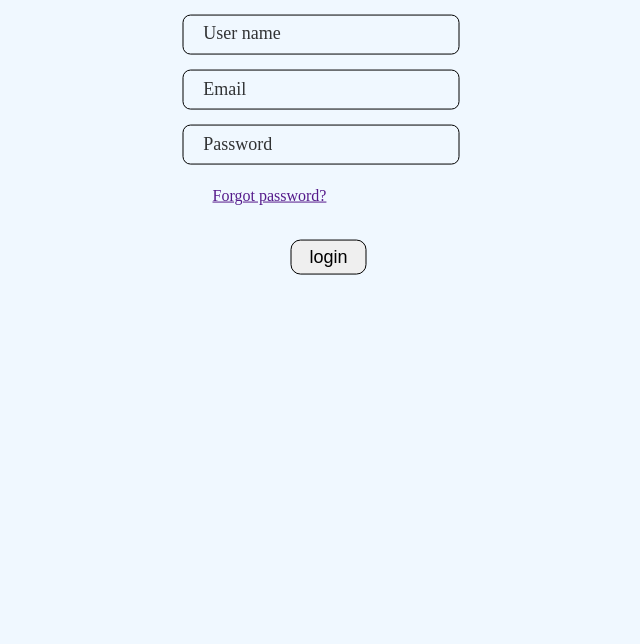
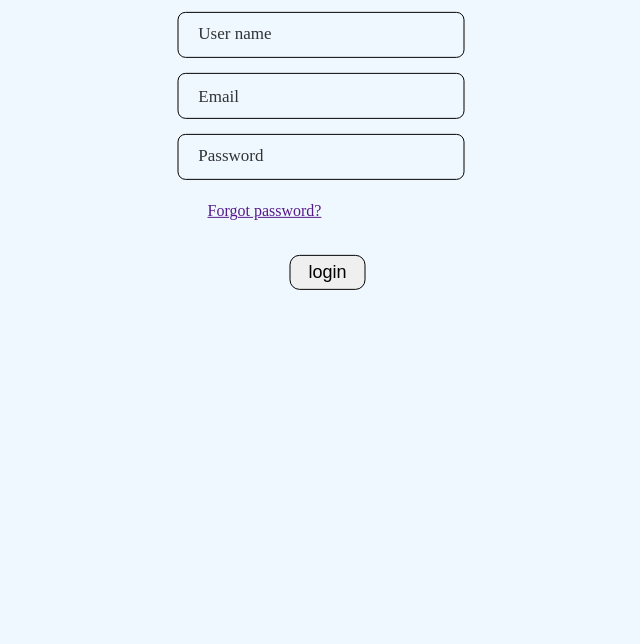
Before and after one commit to g3244/login, a plain HTML site: page index.html in a window 1280 px wide. Shown: the part 156-800 px from the top of the page, without its empty margins (319-959 px from the left). Drawn offline with Linux system fonts and the light colour scheme.

Commit message:
Add files via upload

```diff
--- a/style.css
+++ b/style.css
@@ -17,9 +17,9 @@ body {
         background-color: aliceblue;
         margin-bottom: 10px;
         font-size: 17px;
-        width: 250px;
-        padding-top: 9px;
-        padding-bottom: 9px;
+        width: 260px;
+        padding-top: 12px;
+        padding-bottom: 12px;
         padding-right: 10px;
         padding-left: 15px;
         border-radius: 8px;
@@ -27,10 +27,10 @@ body {
         outline: 1px black;
     }
     .label1 {
-        font-size: 18px;
+        font-size: 17px;
         position: absolute;
         left: 1.3rem;
-        top: 6.4rem;
+        top: 6.6rem;
         color: rgba(0, 0, 0, 0.795);
         cursor: text;
         transition: 0.3s;
@@ -48,9 +48,9 @@ body {
         background-color: aliceblue;
         margin-bottom: 10px;
         font-size: 17px;
-        width: 250px;
-        padding-top: 9px;
-        padding-bottom: 9px;
+        width: 260px;
+        padding-top: 12px;
+        padding-bottom: 12px;
         padding-right: 10px;
         padding-left: 15px;
         border-radius: 8px;
@@ -58,17 +58,17 @@ body {
         outline: 1px black;
     }
     .label2 {
-        font-size: 18px;
+        font-size: 17px;
         position: absolute;
         left: 1.3rem;
-        bottom: 6.9rem;
+        bottom: 7.4rem;
         color: rgba(0, 0, 0, 0.795);
         cursor: text;
         transition: 0.3s;
     }
     .email:focus + .label2,
     .email:valid + .label2{
-        bottom: 8.1rem;
+        bottom: 8.8rem;
         left: 1rem;
         background-color: aliceblue;
     }
@@ -79,9 +79,9 @@ body {
         background-color: aliceblue;
         margin-bottom: 10px;
         font-size: 17px;
-        width: 250px;
-        padding-top: 9px;
-        padding-bottom: 9px;
+        width: 260px;
+        padding-top: 12px;
+        padding-bottom: 12px;
         padding-right: 10px;
         padding-left: 15px;
         border-radius: 8px;
@@ -89,17 +89,17 @@ body {
         outline: 1px black;
     }
     .label3 {
-        font-size: 18px;
+        font-size: 17px;
         position: absolute;
         left: 1.3rem;
-        bottom: 3.5rem;
+        bottom: 3.7rem;
         color: rgba(0, 0, 0, 0.795);
         cursor: text;
         transition: 0.3s;
     }
     .pass:focus + .label3,
     .pass:valid + .label3{
-        bottom: 4.7rem;
+        bottom: 5.1rem;
         left: 1rem;
         background-color: aliceblue;
     }
```
